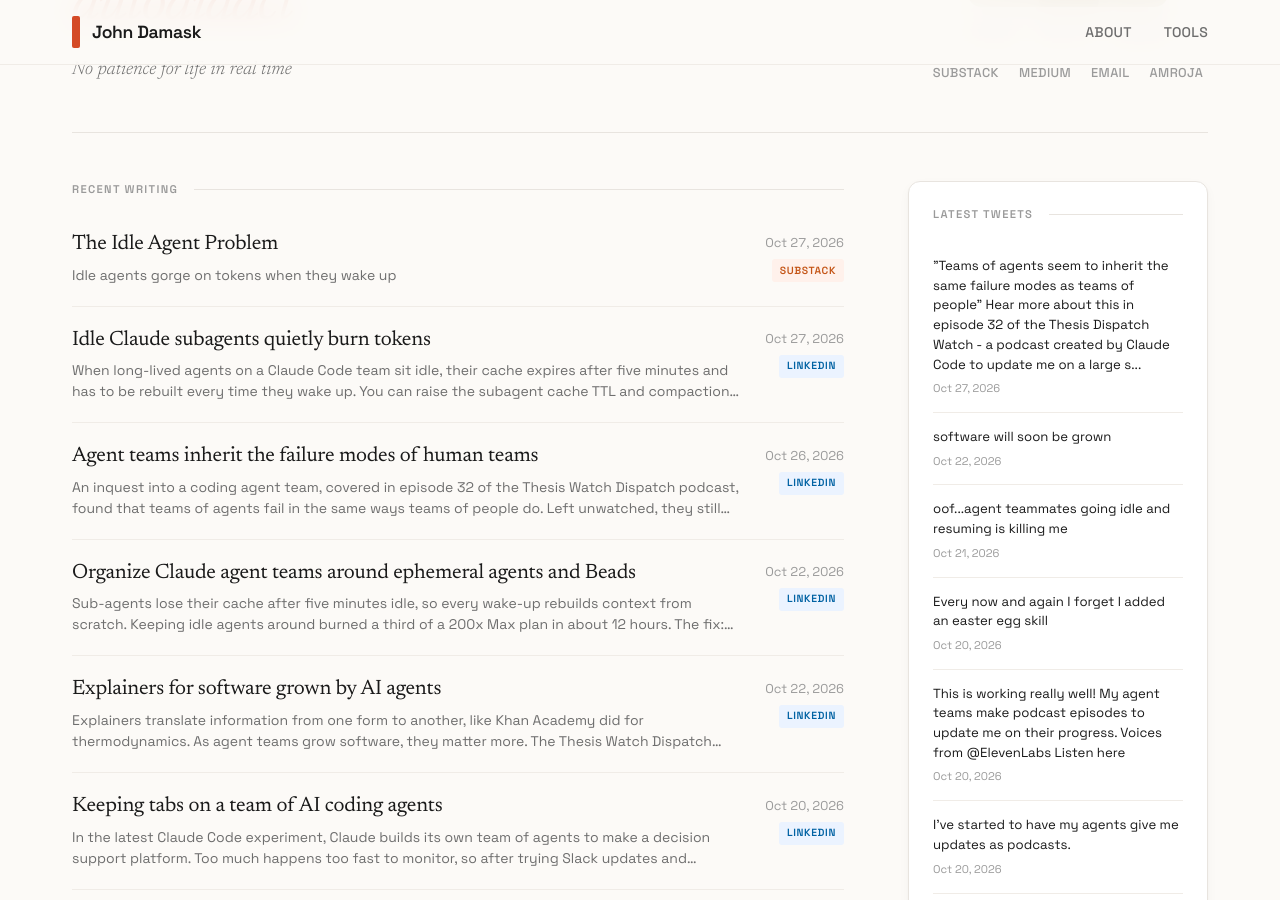
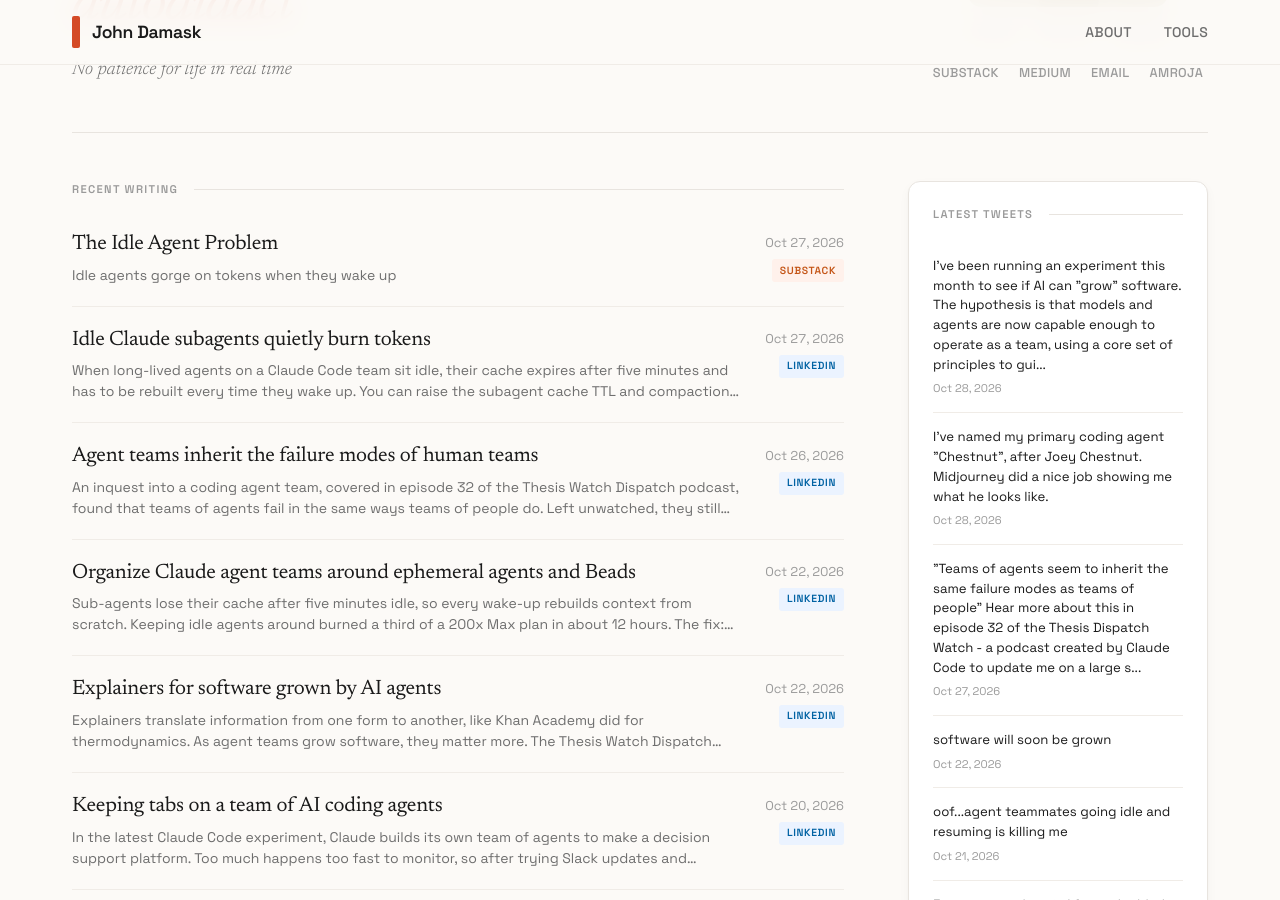
Before and after one commit to jbdamask/jbdamask.github.io, a Jekyll site: the page built from index.html, in a window 1280 px wide and 900 px high, scrolled down 362 px. Built offline with Jekyll 4.4.1, drawn with Linux system fonts in a browser that asks for light colours; the list of posts is cut into pages by our own code; some of the changed text lies outside the part shown.

Commit message:
Update Twitter posts

```diff
--- a/_data/twitter-posts.yml
+++ b/_data/twitter-posts.yml
@@ -2,6 +2,23 @@
 # Fetches latest tweets and merges with existing posts
 # Keeps max 150 most recent tweets (LIFO)
 
+- title: I've been running an experiment this month to see if AI can "grow" software.
+    The hypothesis is that ...
+  source: twitter
+  url: https://twitter.com/jbdamask/status/2115452725085221065
+  date: '2026-10-28'
+  excerpt: I've been running an experiment this month to see if AI can "grow" software.
+    The hypothesis is that models and agents are now capable enough to operate as
+    a team, using a core set of principles to gui...
+  image: ''
+- title: I've named my primary coding agent "Chestnut", after Joey Chestnut. Midjourney
+    did a nice job showin...
+  source: twitter
+  url: https://twitter.com/jbdamask/status/2115429146998501872
+  date: '2026-10-28'
+  excerpt: I've named my primary coding agent "Chestnut", after Joey Chestnut. Midjourney
+    did a nice job showing me what he looks like.
+  image: ''
 - title: '"Teams of agents seem to inherit the same failure modes as teams of people"
     Hear more about this in ...'
   source: twitter
@@ -1174,18 +1191,3 @@
     it enough in a given setting, know the general inputs/outputs, and have a good
     reason to use it. At this point, I'm happy doing ...
   image: ''
-- title: GitHub Issues are still how I capture all ideas and communicate what I want
-    to Agents. Every feature...
-  source: twitter
-  url: https://twitter.com/jbdamask/status/2083223747876581481
-  date: '2026-07-31'
-  excerpt: GitHub Issues are still how I capture all ideas and communicate what I
-    want to Agents. Every feature, bug fix, or improvement gets an issue. My planner
-    converts these into detailed plans (tech + UX) a...
-  image: ''
-- title: Don't forget to add LLM-call circuit breakers to your apps!
-  source: twitter
-  url: https://twitter.com/jbdamask/status/2083201243292311887
-  date: '2026-07-31'
-  excerpt: Don't forget to add LLM-call circuit breakers to your apps!
-  image: ''
```
